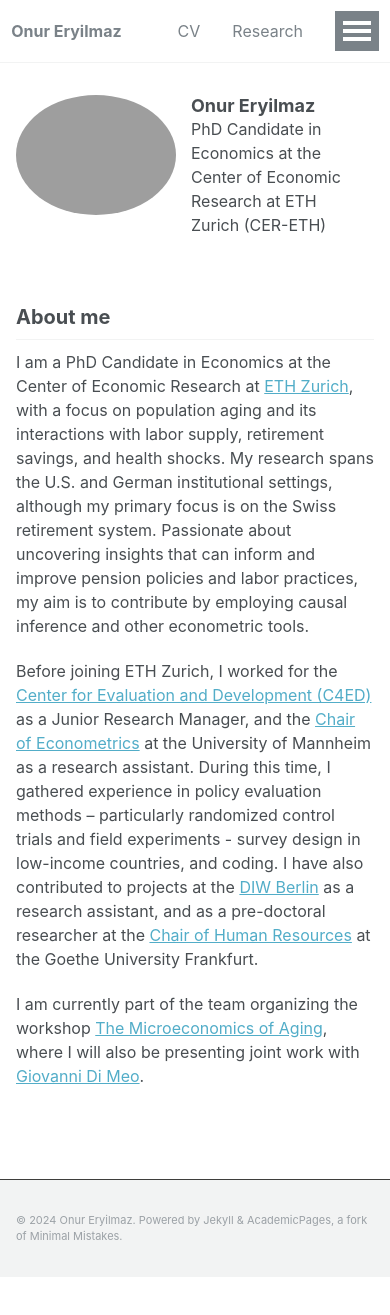
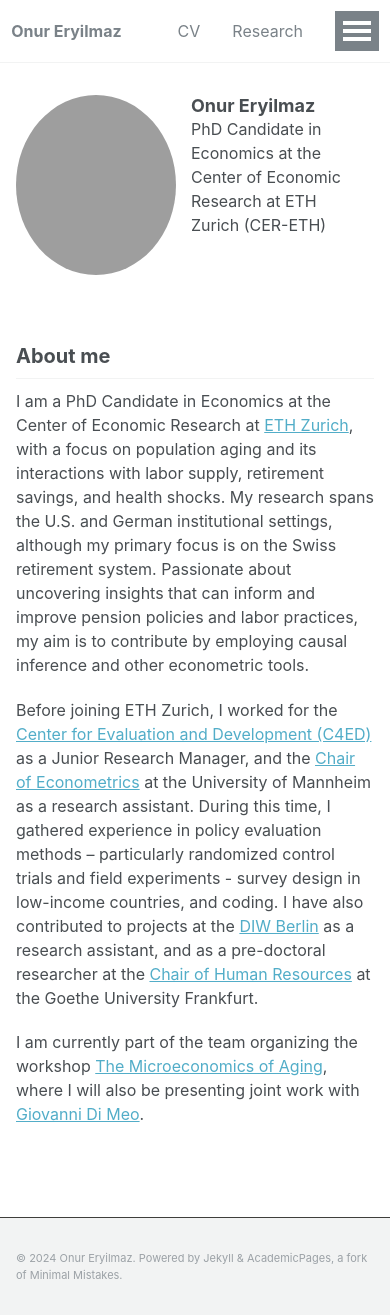
Before and after one commit to oeryilmaz/oeryilmaz.github.io, a Jekyll site: the page built from _pages/about.md, in a window 390 px wide. Built offline with Jekyll 4.4.1, drawn with Linux system fonts in a browser that asks for light colours; before the commit the page ends 1277 px from its top, so only the background shows below that.

Commit message:
Update _custom.scss
See last commit message; changing ratio.

```diff
--- a/_sass/_custom.scss
+++ b/_sass/_custom.scss
@@ -7,10 +7,10 @@ li ol li {
 
 @media only screen and (max-width: 600px) {
   .author__avatar {
-    width: 160px; /* Set the width for small screens */
-    height: auto; /* Auto height to maintain aspect ratio */
-    border-radius: 50%; /* Makes the avatar circular */
-    object-fit: cover; /* Ensures proper scaling */
+    width: 160px; /* Width of the avatar */
+    height: 180px; /* Height, slightly taller than the width */
+    border-radius: 50%; /* Keeps it circular */
+    object-fit: cover; /* Ensures the image doesn’t stretch */
   }
 
   .author__bio {
```
